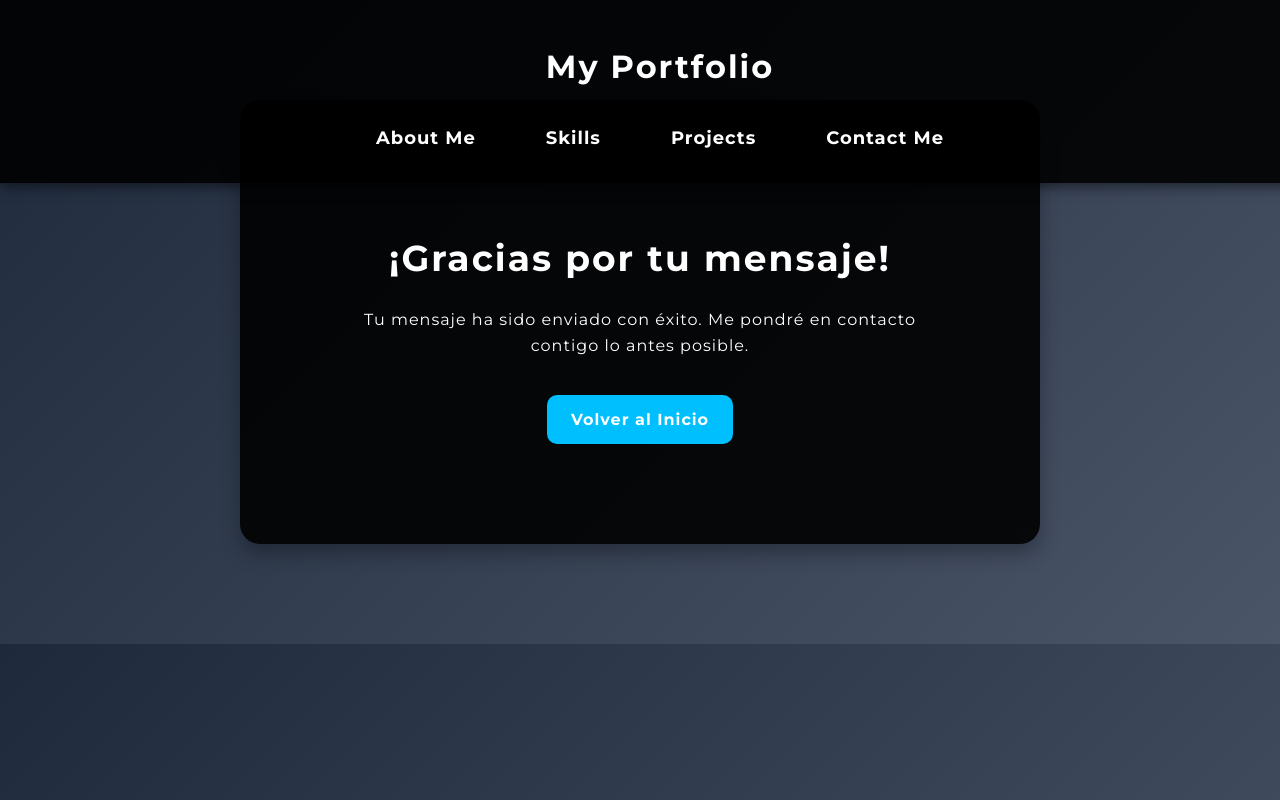
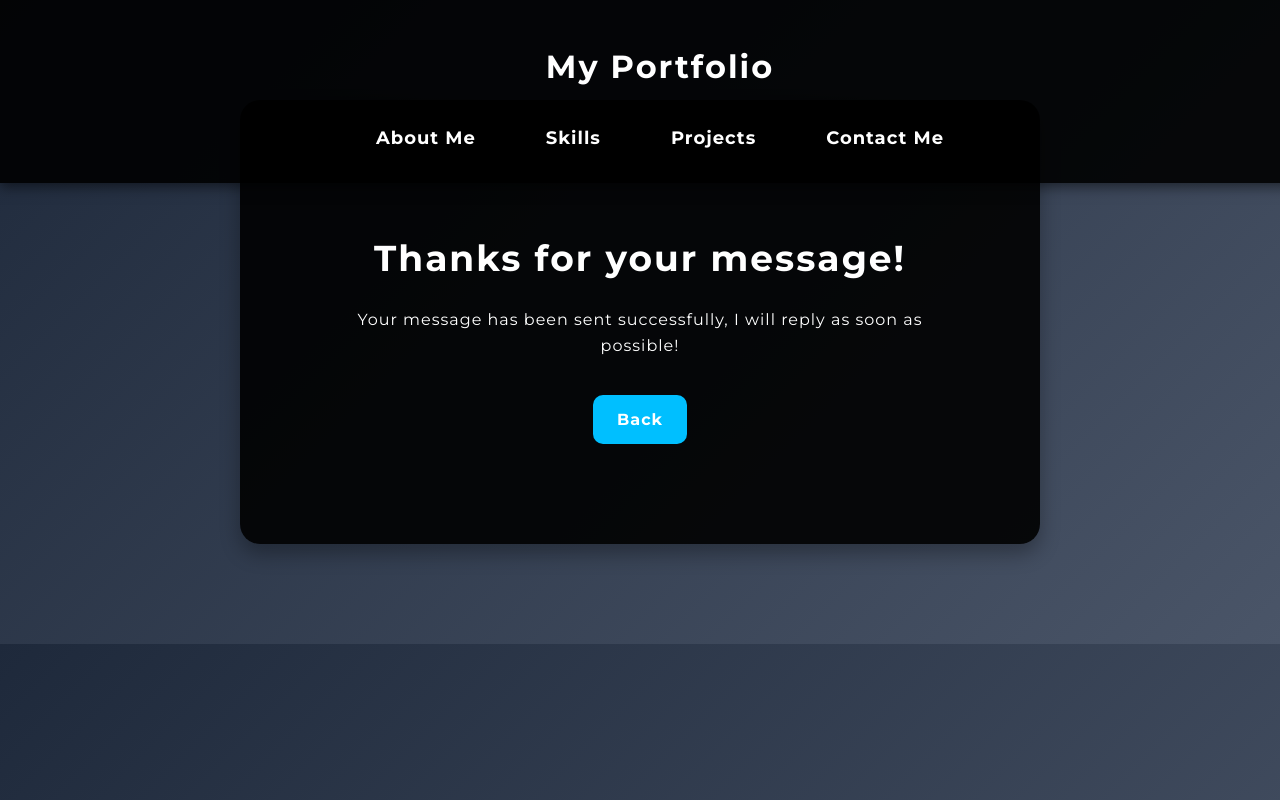
Before and after one commit to KhaadaQ/Portfolio, a React (Vite) app: page /thank-you in a window 1280 px wide. Built offline with nearby package versions, Linux system fonts and the light colour scheme.

Commit message:
msgToEng

```diff
--- a/src/components/thank/ThankYou.jsx
+++ b/src/components/thank/ThankYou.jsx
@@ -6,9 +6,9 @@ import { Link } from 'react-router-dom';
 const ThankYou = () => {
     return (
         <div className="thank-you-container">
-            <h2>¡Gracias por tu mensaje!</h2>
-            <p>Tu mensaje ha sido enviado con éxito. Me pondré en contacto contigo lo antes posible.</p>
-            <Link to="/" className="back-home-button">Volver al Inicio</Link>
+            <h2>Thanks for your message!</h2>
+            <p>Your message has been sent successfully, I will reply as soon as possible!</p>
+            <Link to="/" className="back-home-button">Back</Link>
         </div>
     )
 }
```
